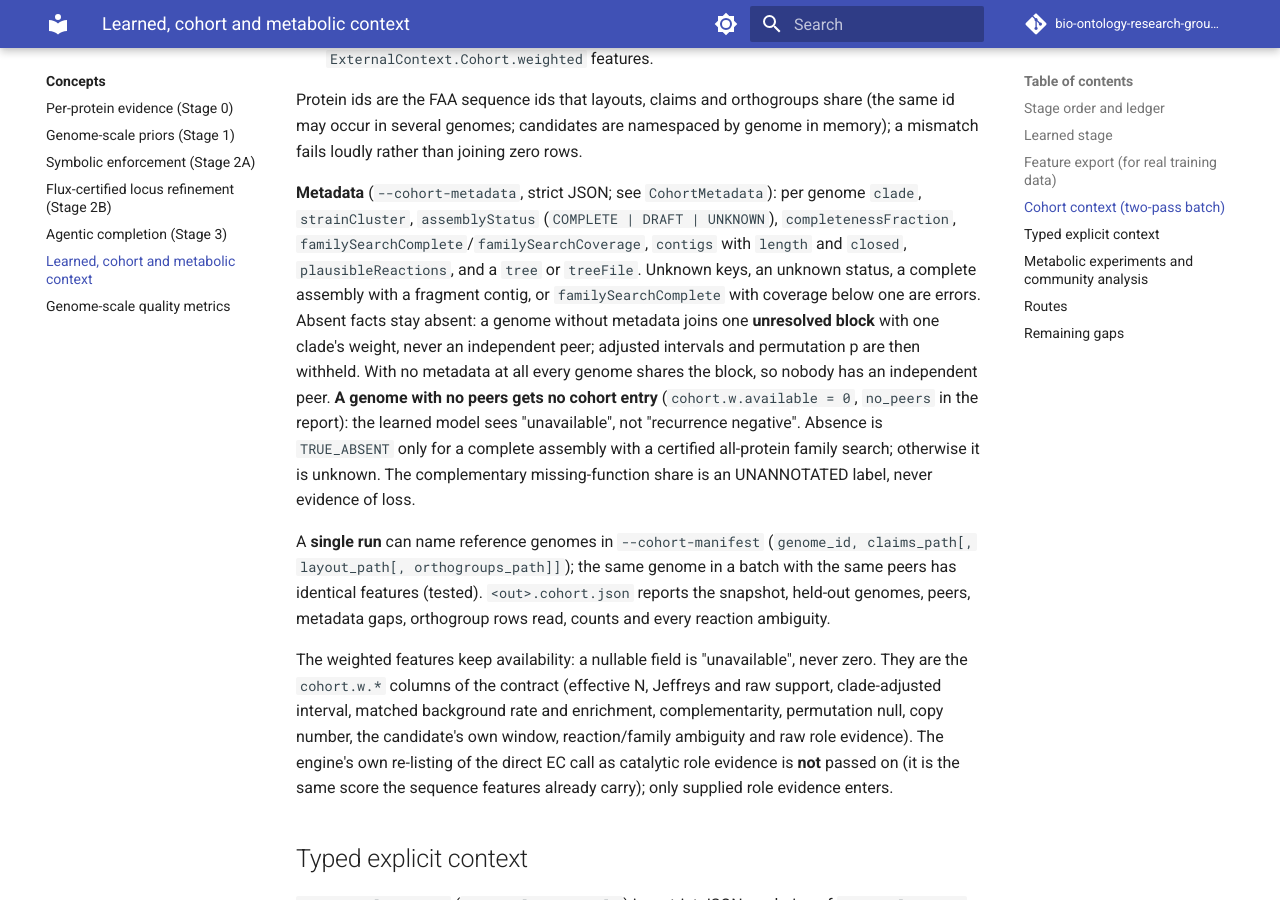
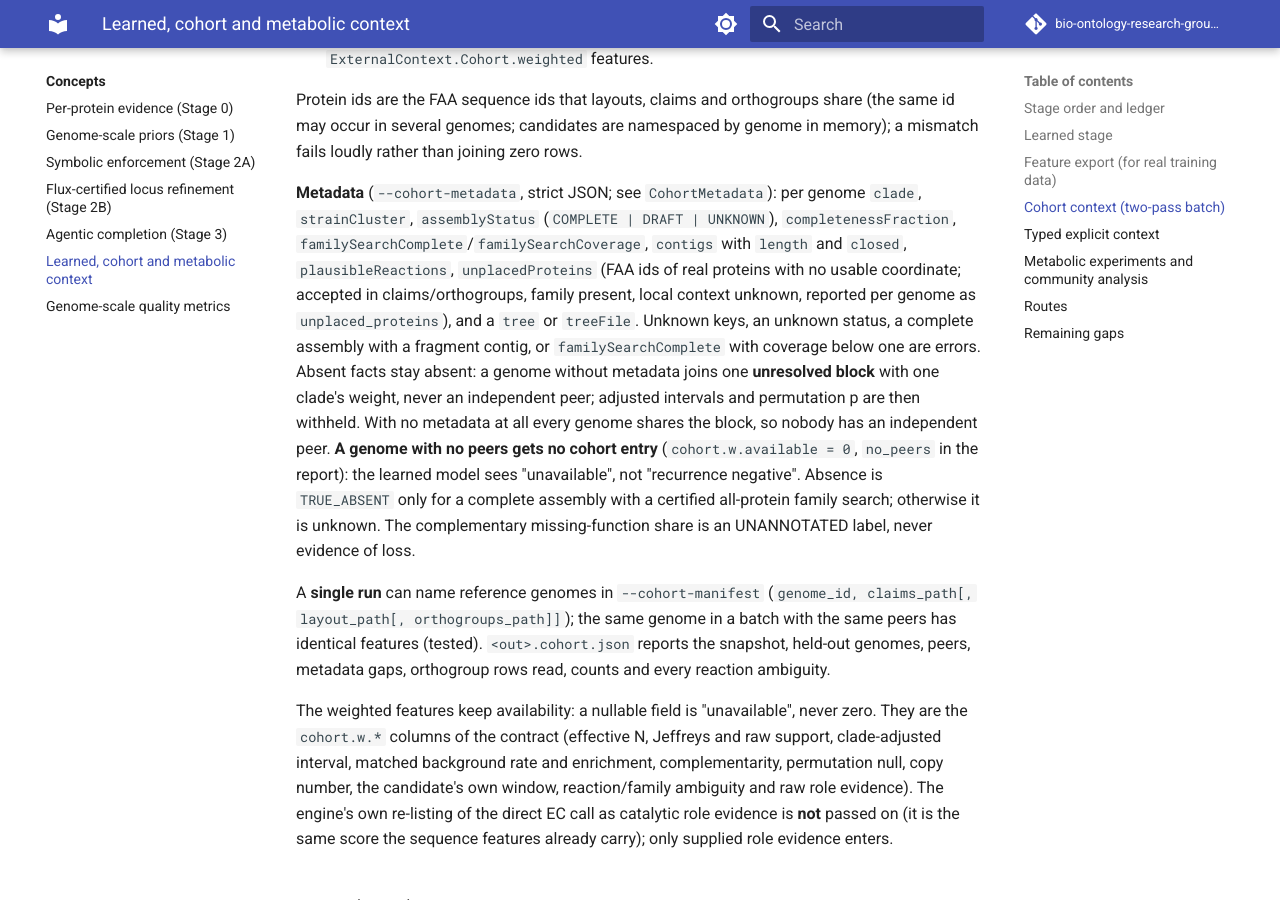
Before and after one commit to bio-ontology-research-group/gspa, an MkDocs documentation site: the page built from docs/concepts/context-workflow.md, in a window 1280 px wide and 900 px high, scrolled down 2218 px. Built offline with MkDocs 1.6.1 and Material for MkDocs 9.7.7, drawn with Linux system fonts in a browser that asks for light colours; comment, search, counter and statistics services are not loaded.

Commit message:
Cohort: typed unplaced-protein declarations for real proteins without a coordinate
Real data (Price NCBI22: 115,542 proteins, 279 missing/split/multi-locus) was
rejected whole because a claimed or family protein lacked a layout row.
Metadata now carries unplacedProteins per genome (strict: blank, duplicate and
placed ids are errors); undeclared unknown ids are still rejected. An unplaced
member counts as family PRESENT with UNKNOWN context, keeps its raw candidate,
has no local window or anchor. A placed copy without the signature plus an
unresolved copy (unplaced or not fully observed window) is UNKNOWN_CONTEXT, not
NEGATIVE. Per-genome orthogroup rows of declared unplaced proteins are kept.
Report gains unplaced_proteins; docs and tests updated.

```diff
--- a/docs/concepts/context-workflow.md
+++ b/docs/concepts/context-workflow.md
@@ -73,7 +73,9 @@ genomes; candidates are namespaced by genome in memory); a mismatch fails loudly
 
 **Metadata** (`--cohort-metadata`, strict JSON; see `CohortMetadata`): per genome `clade`, `strainCluster`,
 `assemblyStatus` (`COMPLETE | DRAFT | UNKNOWN`), `completenessFraction`, `familySearchComplete`/`familySearchCoverage`,
-`contigs` with `length` and `closed`, `plausibleReactions`, and a `tree` or `treeFile`. Unknown keys, an unknown
+`contigs` with `length` and `closed`, `plausibleReactions`, `unplacedProteins` (FAA ids of real proteins with no usable
+coordinate; accepted in claims/orthogroups, family present, local context unknown, reported per genome as
+`unplaced_proteins`), and a `tree` or `treeFile`. Unknown keys, an unknown
 status, a complete assembly with a fragment contig, or `familySearchComplete` with coverage below one are errors.
 Absent facts stay absent: a genome without metadata joins one **unresolved block** with one clade's weight, never an
 independent peer; adjusted intervals and permutation p are then withheld. With no metadata at all every genome shares
```
Also changed, not shown: docs/concepts/cohort-context.md (+3 -1 lines), docs/reference/cli-integrate.md (+1 -1 lines), 8 other files.
